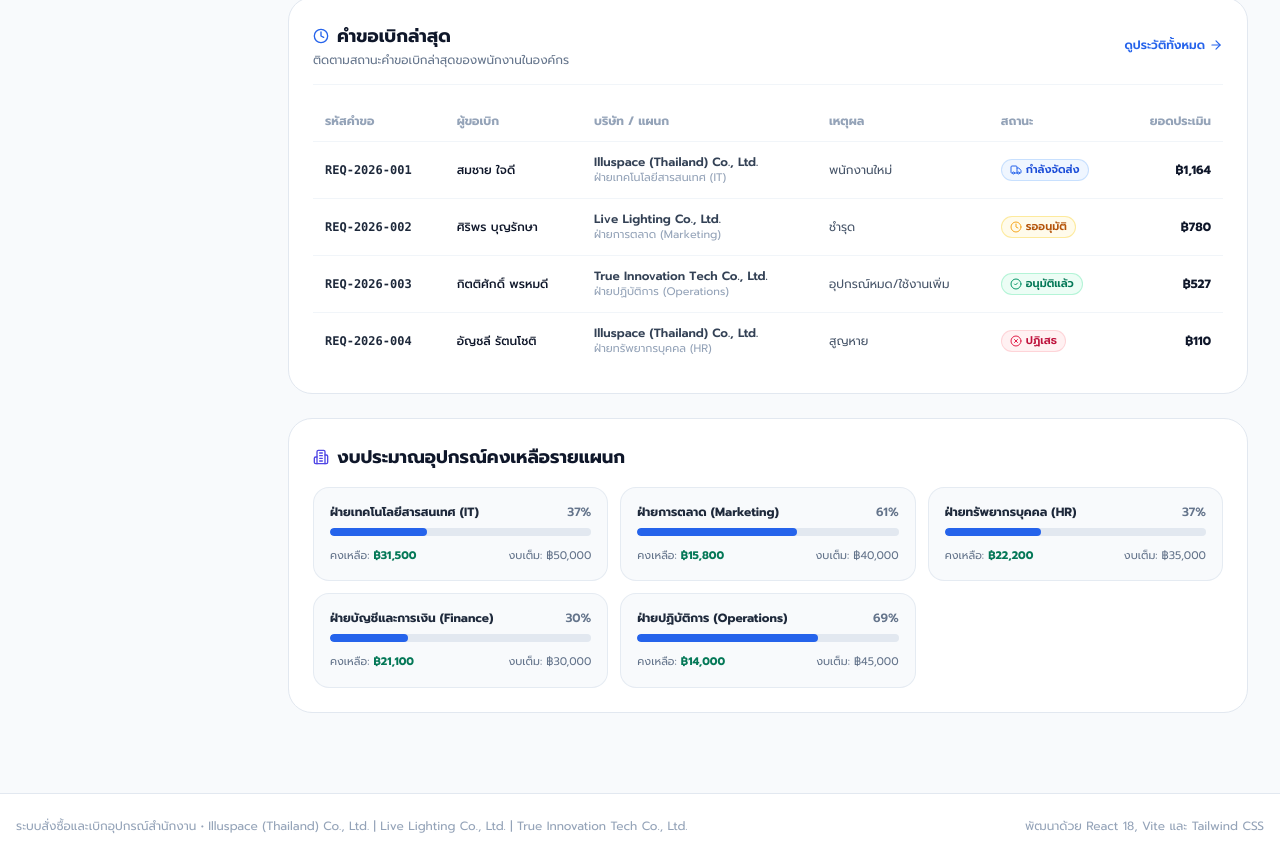
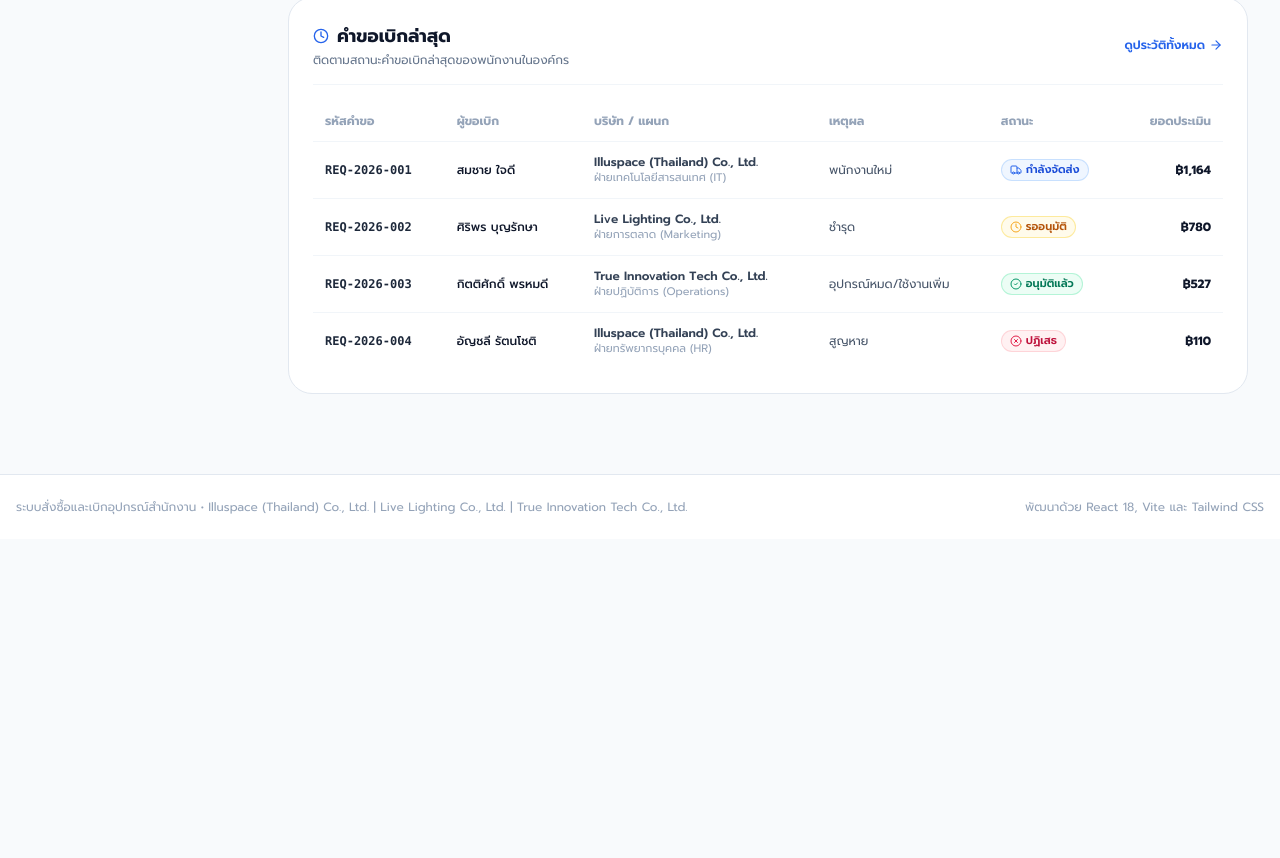
Before and after one commit to Auuzp/office-order, a React (Vite) app: page / in a window 1280 px wide. Shown: the part 927-1785 px from the top of the page. After the commit the page ends 1466 px from the top, so only its background shows below. Built offline with nearby package versions, Linux system fonts and the light colour scheme.

Commit message:
Remove Department Budget Overview section from Dashboard

```diff
--- a/src/components/Dashboard.jsx
+++ b/src/components/Dashboard.jsx
@@ -301,39 +301,6 @@
         </div>
       </div>
 
-      {/* 5. Section: Department Budget Overview */}
-      <div className="bg-white rounded-3xl border border-slate-200 p-6 shadow-2xs space-y-4">
-        <h2 className="text-base sm:text-lg font-bold text-slate-900 flex items-center space-x-2">
-          <Building2 className="w-4 h-4 text-indigo-600" />
-          <span>งบประมาณอุปกรณ์คงเหลือรายแผนก</span>
-        </h2>
-
-        <div className="grid grid-cols-1 sm:grid-cols-2 lg:grid-cols-3 gap-3">
-          {departments.map((d) => {
-            const rem = d.totalBudget - d.spentBudget;
-            const pct = Math.round((d.spentBudget / d.totalBudget) * 100);
-            return (
-              <div key={d.id} className="p-4 rounded-2xl bg-slate-50 border border-slate-200/80 space-y-2">
-                <div className="flex items-center justify-between text-xs">
-                  <span className="font-bold text-slate-800 truncate">{d.name}</span>
-                  <span className="font-semibold text-slate-500">{pct}%</span>
-                </div>
-                <div className="w-full h-2 rounded-full bg-slate-200 overflow-hidden">
-                  <div
-                    className={`h-full rounded-full ${pct > 80 ? 'bg-rose-500' : 'bg-blue-600'}`}
-                    style={{ width: `${pct}%` }}
-                  />
-                </div>
-                <div className="flex justify-between text-[11px] text-slate-500 pt-1">
-                  <span>คงเหลือ: <strong className="text-emerald-700">฿{rem.toLocaleString()}</strong></span>
-                  <span>งบเต็ม: ฿{d.totalBudget.toLocaleString()}</span>
-                </div>
-              </div>
-            );
-          })}
-        </div>
-      </div>
-
     </div>
   );
 }
```
